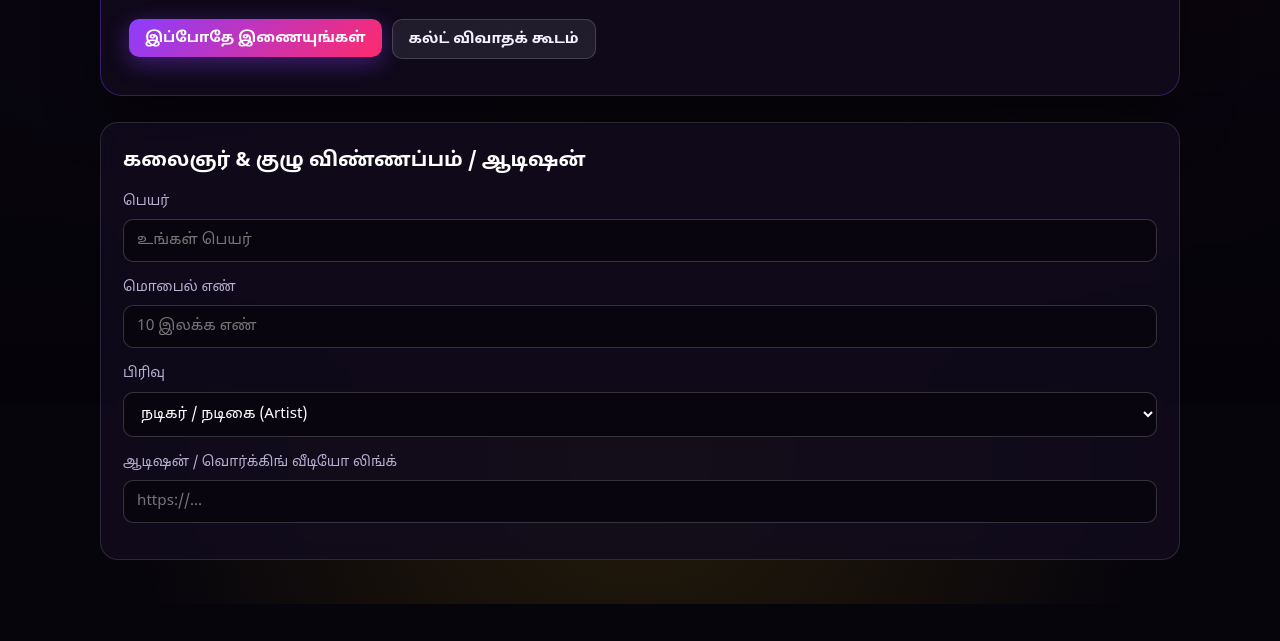
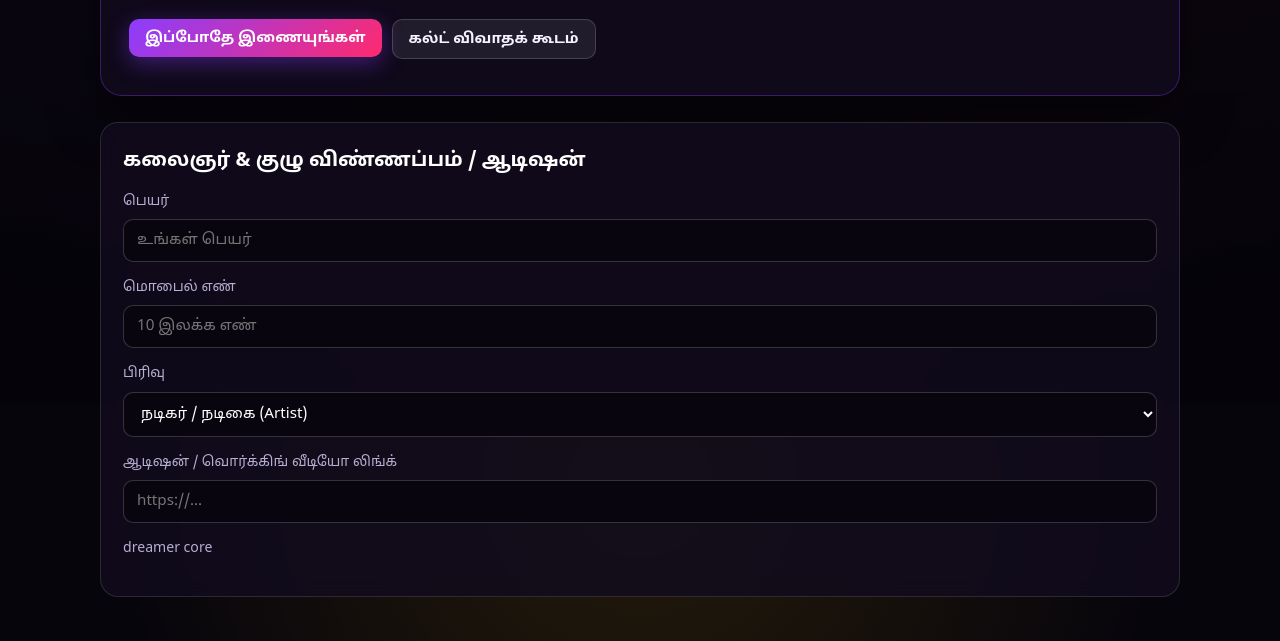
Before and after one commit to dreamerrplife-soul/Dreamer, a plain HTML site: page Index.html in a window 1280 px wide. Shown: the part 395-1036 px from the top of the page. Before the commit the page ends 999 px from the top, so only its background shows below. Drawn offline with Linux system fonts and the light colour scheme.

Commit message:
Update Index.html

```diff
--- a/Index.html
+++ b/Index.html
@@ -327,3 +327,4 @@
           </div>
           <div class="field">
             <label>
+ dreamer core
```
